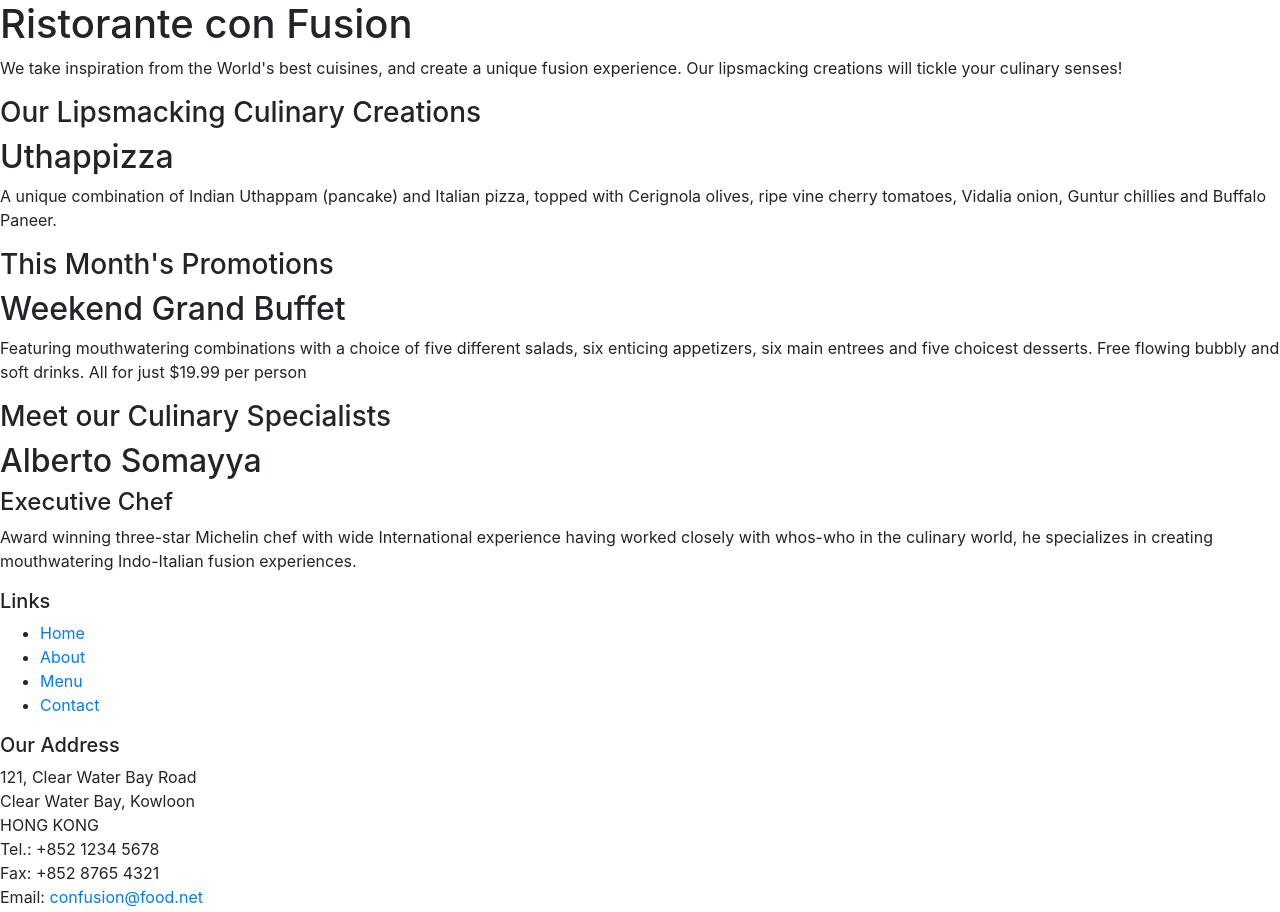
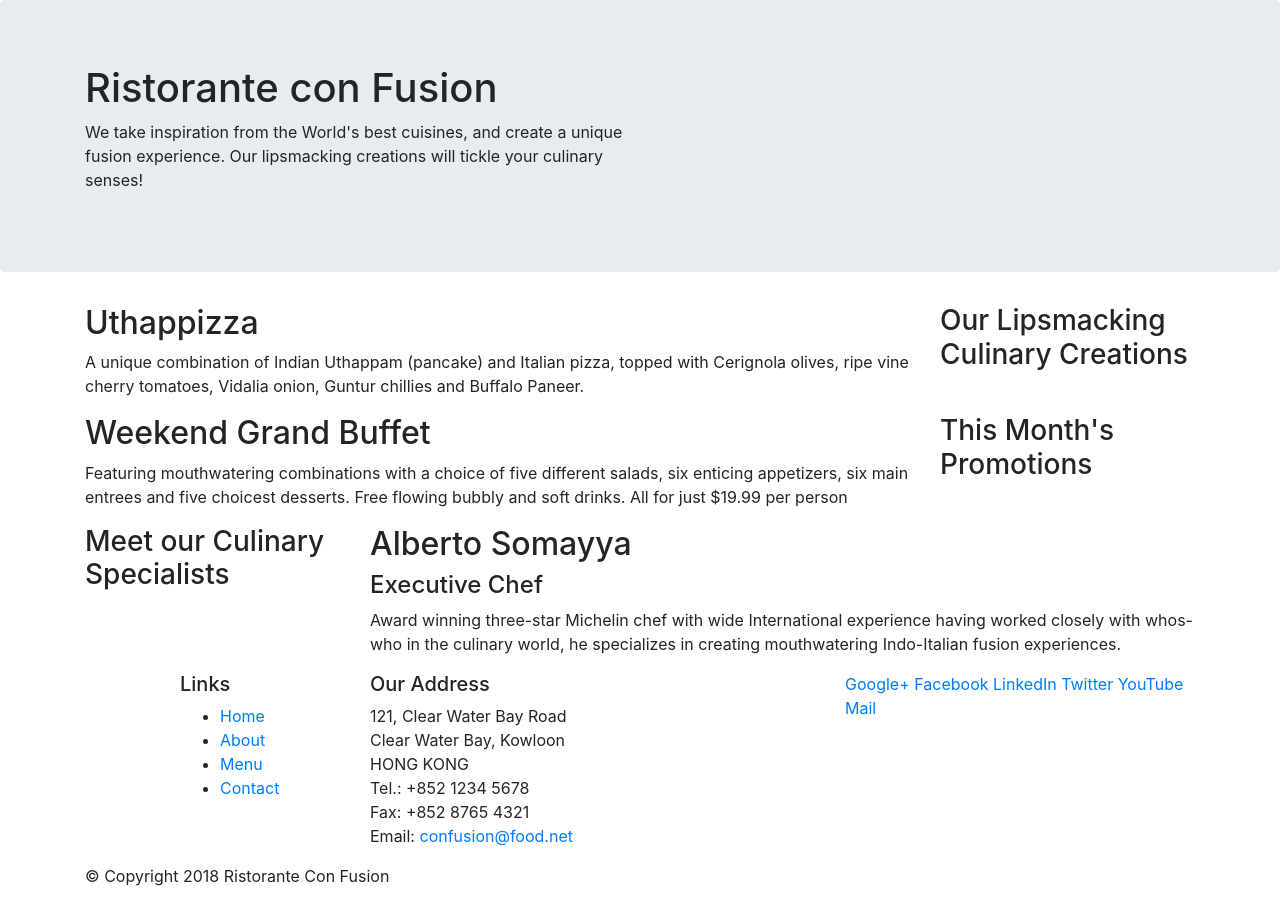
Before and after one commit to jonhealy1/conFusion, a website: page index.html in a window 1280 px wide. Shown: the top 912 px of the page. Drawn offline with nearby package versions, Linux system fonts and the light colour scheme.

Commit message:
intro to Bootstrap

```diff
--- a/index.html
+++ b/index.html
@@ -13,46 +13,46 @@
 
 <body>
 
-    <header>
-        <div>
-            <div>
-                <div>
+    <header class="jumbotron">
+        <div class="container">
+            <div class="row">
+                <div class="col-12 col-sm-6">
                     <h1>Ristorante con Fusion</h1>
                     <p>We take inspiration from the World's best cuisines, and create a unique fusion experience. Our lipsmacking creations will tickle your culinary senses!</p>
                 </div>
-                <div>
+                <div class="col-12 col-sm">
                 </div>
             </div>
         </div>
     </header>
 
-    <div>
-        <div>
-            <div>
+    <div class="container">
+        <div class="row">
+            <div class="col-12 col-sm-4 order-sm-last col-md-3">
                 <h3>Our Lipsmacking Culinary Creations</h3>
             </div>
-            <div>
+            <div class="col col-sm col-md">
                 <h2>Uthappizza</h2>
                 <p>A unique combination of Indian Uthappam (pancake) and Italian pizza, topped with Cerignola olives, ripe vine cherry tomatoes, Vidalia onion, Guntur chillies and Buffalo Paneer.</p>
             </div>
         </div>
 
 
-        <div>
-            <div>
+        <div class="row">
+            <div class="col-12 col-sm-4 col-md-3">
                 <h3>This Month's Promotions</h3>
             </div>
-            <div>
+            <div class="col col-sm order-sm-first col-md">
                 <h2>Weekend Grand Buffet</h2>
                 <p>Featuring mouthwatering combinations with a choice of five different salads, six enticing appetizers, six main entrees and five choicest desserts. Free flowing bubbly and soft drinks. All for just $19.99 per person </p>
             </div>
         </div>
 
-        <div>
-            <div>
+        <div class="row">
+            <div class="col-12 col-sm-4 col-md-3">
                 <h3>Meet our Culinary Specialists</h3>
             </div>
-            <div>
+            <div class="col col-sm col-md">
                 <h2>Alberto Somayya</h2>
                 <h4>Executive Chef</h4>
                 <p>Award winning three-star Michelin chef with wide International experience having worked closely with whos-who in the culinary world, he specializes in creating mouthwatering Indo-Italian fusion experiences. </p>
@@ -61,9 +61,9 @@
     </div>
 
     <footer>
-        <div>
-            <div>
-                <div>
+        <div class="container">
+            <div class="row">
+                <div class="col-4 offset-1 col-sm-2">
                     <h5>Links</h5>
                     <ul>
                         <li><a href="#">Home</a></li>
@@ -72,7 +72,7 @@
                         <li><a href="#">Contact</a></li>
                     </ul>
                 </div>
-                <div>
+                <div class="col-7 col-sm-5">
                     <h5>Our Address</h5>
                     <address>
 		              121, Clear Water Bay Road<br>
@@ -83,7 +83,7 @@
 		              Email: <a href="mailto:confusion@food.net">confusion@food.net</a>
 		           </address>
                 </div>
-                <div>
+                <div class="col-12 col-sm-4">
                     <div>
                         <a href="http://google.com/+">Google+</a>
                         <a href="http://www.facebook.com/profile.php?id=">Facebook</a>
@@ -94,7 +94,7 @@
                     </div>
                 </div>
            </div>
-           <div>
+           <div class"col-auto">
                 <div>
                     <p>© Copyright 2018 Ristorante Con Fusion</p>
                 </div>
```
